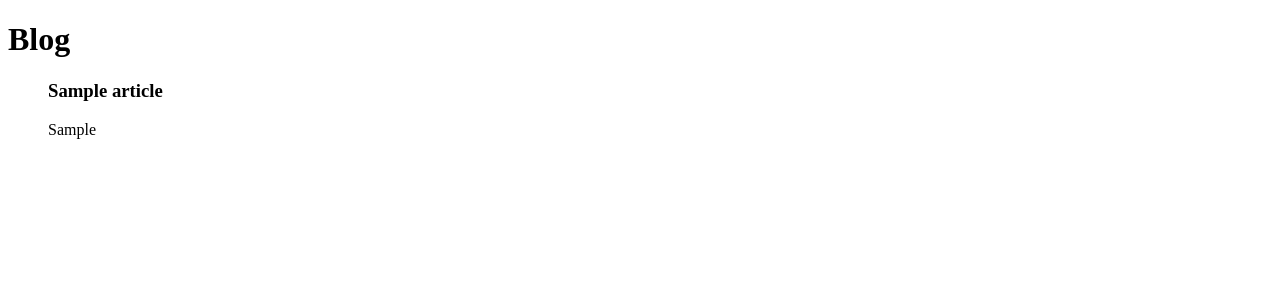
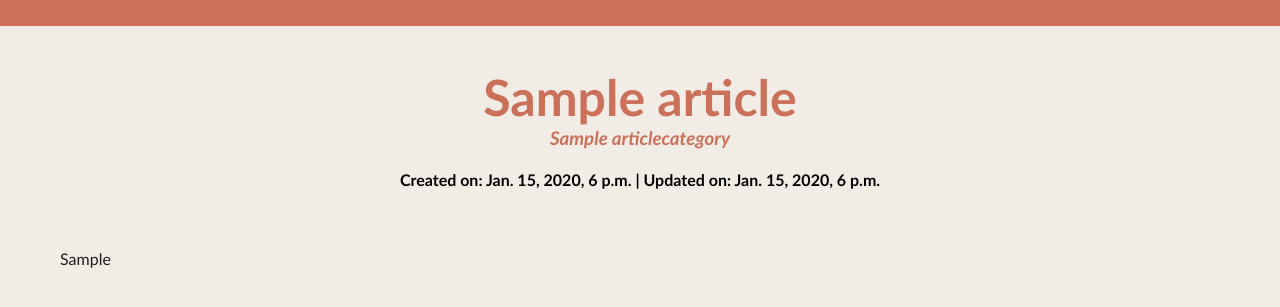
Before and after one commit to hannahdeniseee/hobbysite-EG-17, a Django app: page /blog/article/1 in a window 1280 px wide. Shown: the top 307 px of the page. Run offline with Django 5.2, Linux system fonts and the light colour scheme; tables that the repository leaves empty hold one stand-in row (values such as "Sample post").

Commit message:
Fixed website layout of detail view.

```diff
--- a/hobbysite/blog/static/blog/css/styles.css
+++ b/hobbysite/blog/static/blog/css/styles.css
@@ -101,4 +101,17 @@ h3 {
     font-style: italic;
     margin-top: 0;
     margin-bottom: 10px;
+    color:#cb7059
 }
+
+.article-title {
+    font-size: 50px;
+    text-align: center;
+    color:#cb7059;
+    margin-bottom: 0px;
+}
+
+.article-entry {
+    margin: 60px;
+    text-align: justify;
+}
--- a/hobbysite/blog/templates/article_detail.html
+++ b/hobbysite/blog/templates/article_detail.html
@@ -1,12 +1,16 @@
+{% load static %}
 <!DOCTYPE html>
 <html lang="en-US">
 <head>
-    <h1>Blog</h1>
+    <title>Article</title>
+    <meta name="viewport" content="width=device-width, initial-scale=1.0">
+    <link rel="stylesheet" type="text/css" href="{% static 'blog/css/styles.css' %}">
 </head>
 <body>
-    <ul>
-        <h3>{{ article.title }}</h3>
-        <p>{{ article.entry }}</p>
-    </ul>
+    <div class="header-strip"></div>
+    <h2 class="article-title">{{ article.title }}</h2>
+    <h3 style="text-align: center">{{ article.category }}</h3>
+    <h4 style="text-align: center">Created on: {{ article.created_on }} | Updated on: {{ article.updated_on }}</h4>
+    <p class="article-entry">{{ article.entry|linebreaksbr }}</p>
 </body>
 </html>
--- a/hobbysite/hobbysite/settings.py
+++ b/hobbysite/hobbysite/settings.py
@@ -110,7 +110,7 @@ AUTH_PASSWORD_VALIDATORS = [
 
 LANGUAGE_CODE = 'en-us'
 
-TIME_ZONE = 'UTC'
+TIME_ZONE = 'Asia/Manila'
 
 USE_I18N = True
 
```
